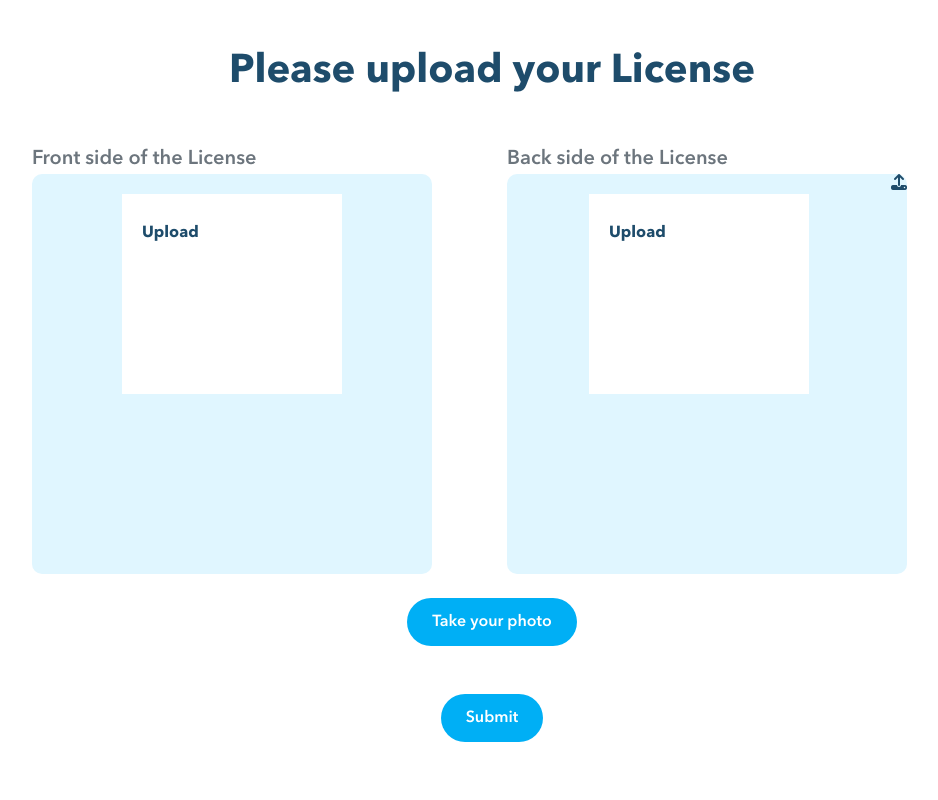
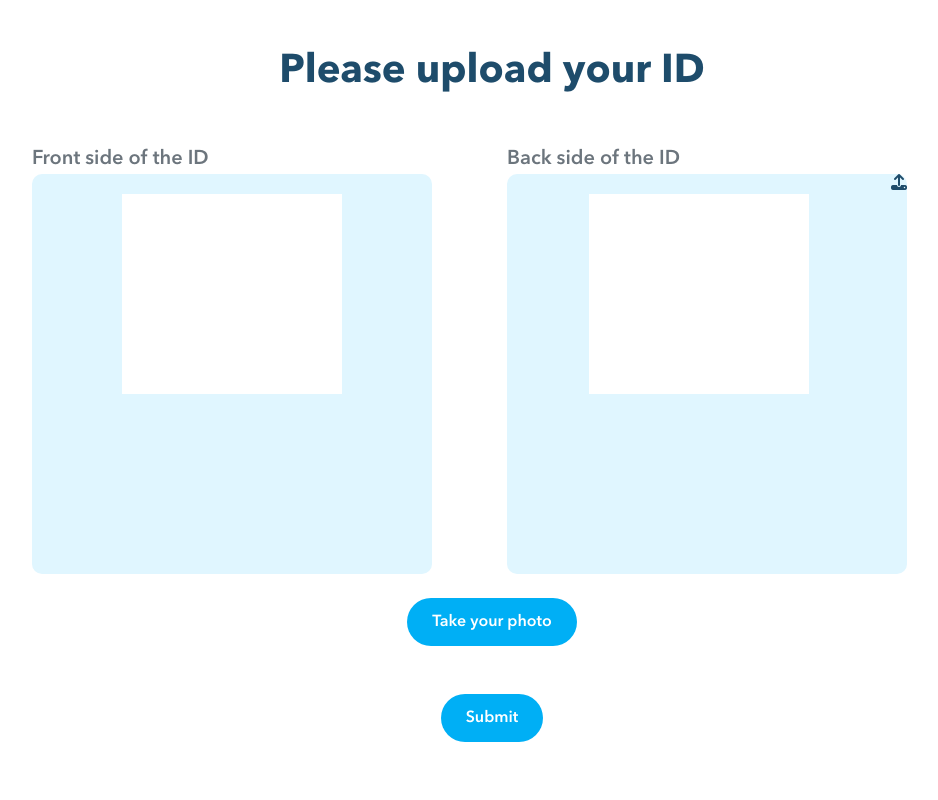
Before and after one commit to rajatgouri/blabla, a React (Create React App) app in the folder frontend/: page /license in a window 1280 px wide. Shown: the top 800 px of the page, without its empty margins (148-1086 px from the left). Built offline with nearby package versions, Linux system fonts and the light colour scheme.

Commit message:
Refractored

```diff
--- a/frontend/src/components/Auth/Signup/License/License.css
+++ b/frontend/src/components/Auth/Signup/License/License.css
@@ -62,7 +62,7 @@ input[type="file"] {
   margin: 20px auto;
 }
 .custom-file-input::before {
-  content: "Upload";
+  content: "";
   height: 100%;
   color: var(--primaryColor);
   display: inline-block;
--- a/frontend/src/components/Auth/Signup/License/License.jsx
+++ b/frontend/src/components/Auth/Signup/License/License.jsx
@@ -20,14 +20,14 @@ function License() {
           <div className="col-lg-10 col-md-10 col-sm-12 col-12">
             <div className="card">
               <h1 className="text-center font-bold text-primaryColor mb-4">
-                Please upload your License
+                Please upload your ID
               </h1>
               <form>
                 <div className="row">
                   <div className="col-lg-6 col-md-6 col-sm-12 col-12">
                     <div className="card">
                       <p className="font-demi text-muted mt-4 font-20 mobile-center">
-                        Front side of the License
+                        Front side of the ID
                       </p>
                       <div className="input-group file-container">
                       {fileOne ? <div className="image-container"><img src={fileOne} className="img-fluid w-100 h-100 p-4" style={{background: '#e0f6ff', borderRadius: '10px'}}/> </div> : <input
@@ -44,7 +44,7 @@ function License() {
                   <div className="col-lg-6 col-md-6 col-sm-12 col-12">
                     <div className="card">
                       <p className="font-demi text-muted mt-4 font-20 mobile-center">
-                        Back side of the License
+                        Back side of the ID
                       </p>
                       <div className="input-group file-container">
                       {fileTwo ? <div className="image-container"><img src={fileTwo} className="img-fluid w-100 h-100 p-4" style={{background: '#e0f6ff', borderRadius: '10px'}}/></div> : <input
```
